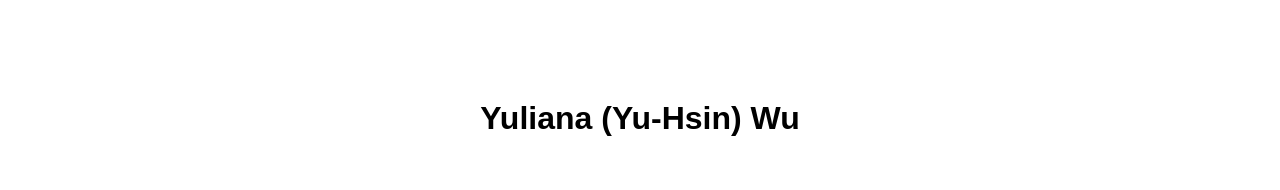
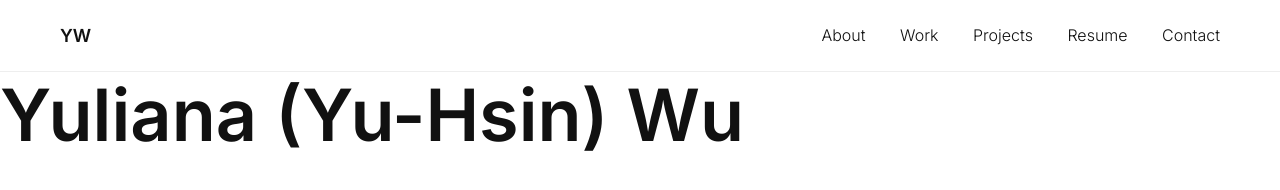
Before and after one commit to yuliana1123/my-website, a plain HTML site: page index.html in a window 1280 px wide. Drawn offline with Linux system fonts and the light colour scheme.

Commit message:
new design

```diff
--- a/index.html
+++ b/index.html
@@ -1,10 +1,25 @@
 <!DOCTYPE html>
-<html>
+<html lang="en">
 <head>
-    <title>yuliana website</title>
+    <meta charset="UTF-8">
+    <title>Yuliana Wu</title>
     <link rel="stylesheet" href="style.css">
+    <link href="https://fonts.googleapis.com/css2?family=Inter:wght@300;600&display=swap" rel="stylesheet">
 </head>
 <body>
-    <h1>Yuliana (Yu-Hsin) Wu</h1>
+    <nav>
+        <div class="logo">YW</div>
+        <div class="links">
+            <a href="#">About</a>
+            <a href="#">Work</a>
+            <a href="#">Projects</a>
+            <a href="#">Resume</a>
+            <a href="#">Contact</a>
+        </div>
+    </nav>
+
+    <section class="hero">
+        <h1>Yuliana (Yu-Hsin) Wu</h1>
+    </section>
 </body>
 </html>
--- a/style.css
+++ b/style.css
@@ -1,5 +1,41 @@
-body{
-    font-family: Arial;
-    text-align: center;
-    margin-top: 100px;
+* {
+    margin: 0;
+    padding: 0;
+    box-sizing: border-box;
 }
+
+body {
+    font-family: 'Inter', sans-serif;
+    background: #ffffff;
+    color: #111;
+}
+
+nav {
+    display: flex;
+    justify-content: space-between;
+    padding: 25px 60px;
+    border-bottom: 1px solid #eee;
+}
+
+.logo {
+    font-weight: 600;
+    font-size: 18px;
+}
+
+.links a {
+    margin-left: 30px;
+    text-decoration: none;
+    color: #111;
+    font-weight: 300;
+    transition: 0.3s;
+}
+
+.links a:hover {
+    color: #ff9bb3;
+}
+
+.hero h1{
+    font-size: 72px;
+    font-weight: 600;
+    line-height: 1.2;
+}
```
